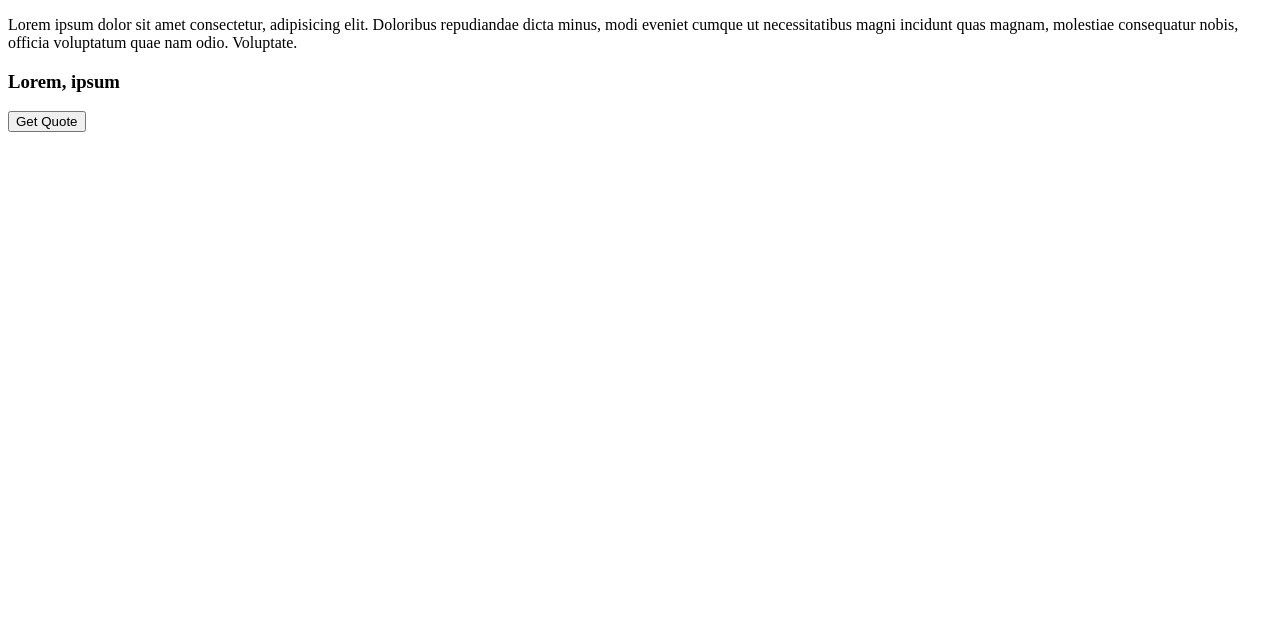
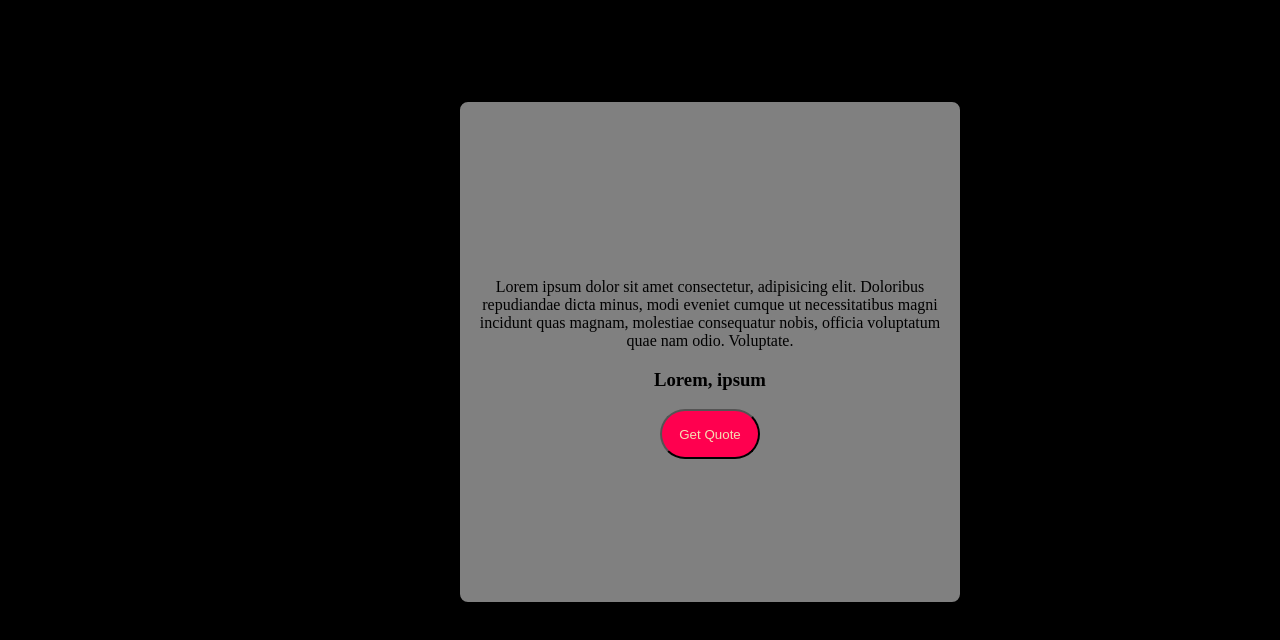
Before and after one commit to swapnalibhande/InspireX, a plain HTML site: page index.html in a window 1280 px wide. Drawn offline with Linux system fonts and the light colour scheme; no server answers.

Commit message:
Update index.html

```diff
--- a/index.html
+++ b/index.html
@@ -6,12 +6,43 @@
     <meta name="viewport" content="width=device-width, initial-scale=1.0">
     <title>Random Quote Generator</title>
 </head>
+<style>
+    .wrapper{
+        height: 500px;
+        width: 500px;
+        border: 2px solid black;
+        margin: 100px 450px;
+        text-align: center;
+        display: flex;
+        background-color: gray;
+        border-radius: 10px;
+    }
+    .container{
+        margin-top: 150px;
+        padding: 10px;
+    }
+    body{
+        background-color: black;
+    }
+    .btn{
+    background-color: #ff004f;
+    color: wheat;
+    height: 50px;
+    width: 100px;
+    border-radius: 30px;
+}
+.btn:hover{
+    background-color: black;
+    border: 2px solid white;
+    box-shadow: 0px 0px 50px white;
+}
+</style>
 <body>
     <div class="wrapper">
         <div class="container">
             <p id="quote">Lorem ipsum dolor sit amet consectetur, adipisicing elit. Doloribus repudiandae dicta minus, modi eveniet cumque ut necessitatibus magni incidunt quas magnam, molestiae consequatur nobis, officia voluptatum quae nam odio. Voluptate.</p>
             <h3 id="author">Lorem, ipsum</h3>
-            <button id="btn">Get Quote</button>
+            <button class="btn">Get Quote</button>
         </div>
     </div>
     <script src="script.js"></script>
```
